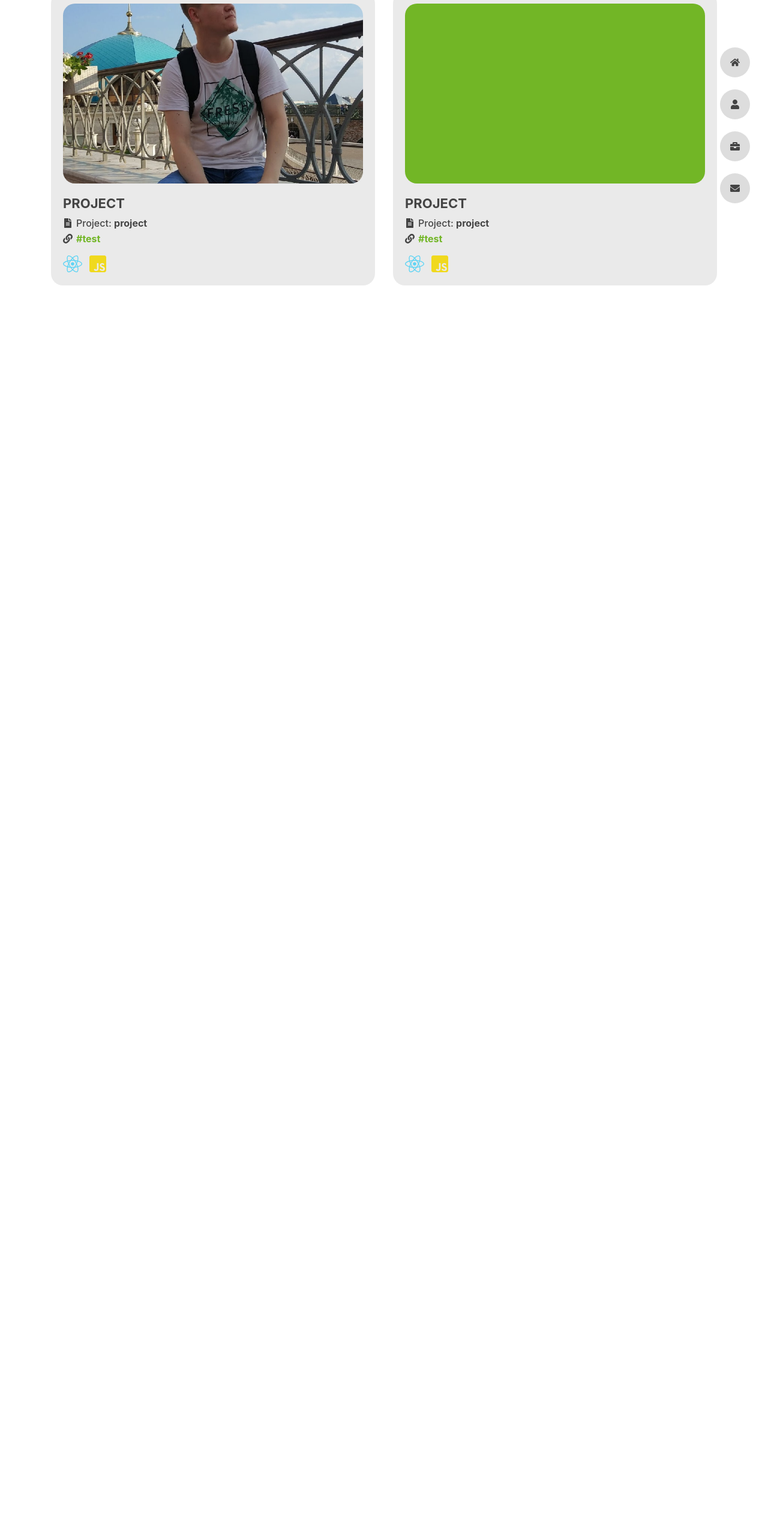
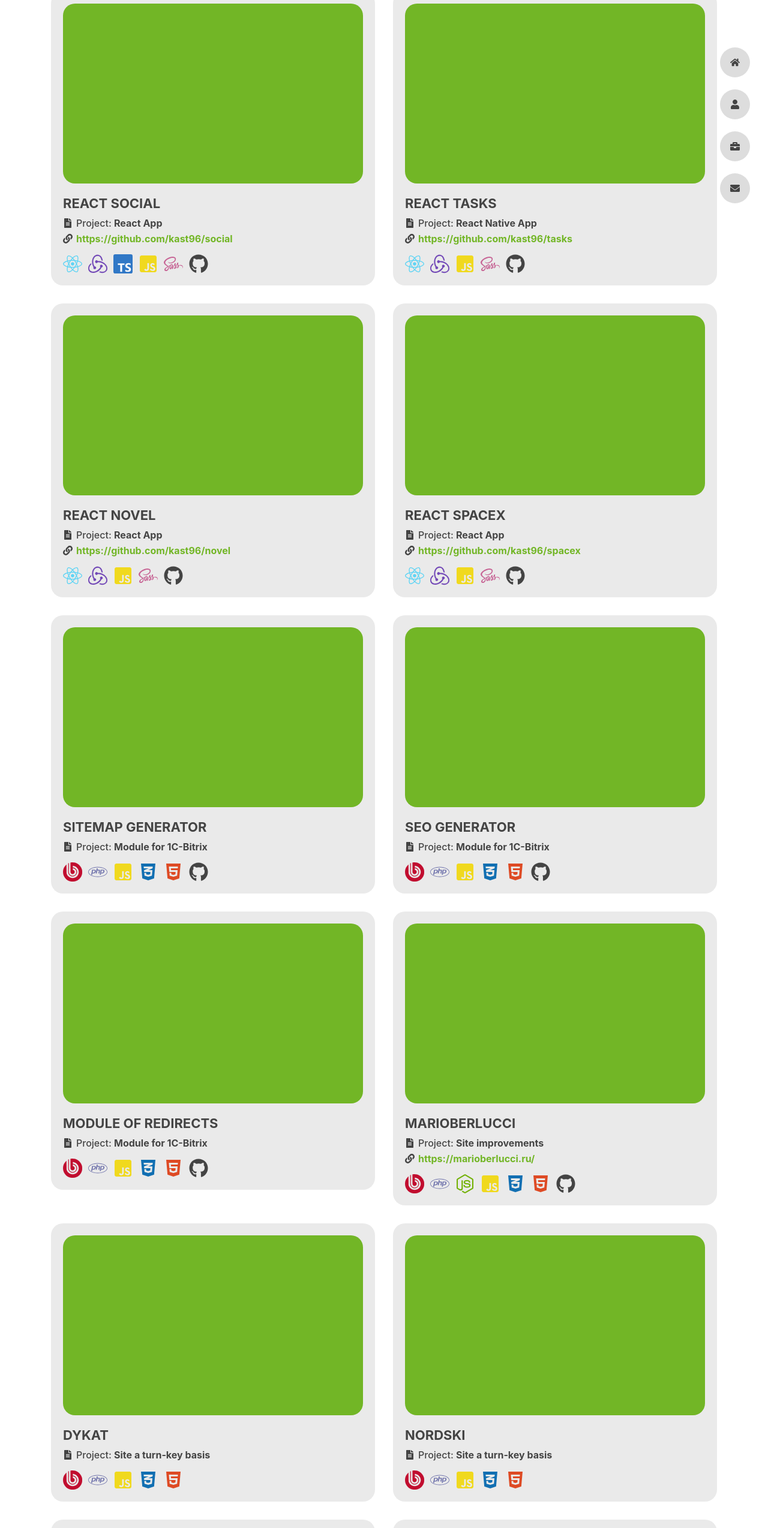
Before and after one commit to kast96/portfolio, a React (Create React App) app: page /portfolio in a window 1280 px wide. Shown: the part 191-2739 px from the top of the page at 60% size. Before the commit the page ends 800 px from the top, so only its background shows below. Built offline with nearby package versions, Linux system fonts and the light colour scheme.

Commit message:
add portfolio items

```diff
--- a/src/components/pages/PortfolioPage/PortfolioPage.tsx
+++ b/src/components/pages/PortfolioPage/PortfolioPage.tsx
@@ -1,5 +1,8 @@
-import { FaFileAlt, FaJsSquare, FaLink, FaReact } from "react-icons/fa"
+import { FaCss3Alt, FaFileAlt, FaGithub, FaHtml5, FaJsSquare, FaLink, FaNodeJs, FaPhp, FaReact, FaSass } from "react-icons/fa"
 import { PortfolioPageStyled } from "./PortfolioPage.styled"
+import SvgBitrix from "../../../images/icons/1c_bitrix"
+import SvgTs from "../../../images/icons/ts"
+import SvgRedux from "../../../images/icons/redux"
 
 export const PortfolioPage = () => {
 	type ProjectItemType = {
@@ -15,22 +18,171 @@ export const PortfolioPage = () => {
 
 	let portfolio = [
 		{
-			name: 'Project',
-			img: '/images/me.jpg',
-			project: 'project',
-			link: '#test',
+			name: 'React Social',
+			project: 'React App',
+			link: 'https://github.com/kast96/social',
 			stack: [
 				{code: 'react', icon: <FaReact />},
-				{code: 'js', icon: <FaJsSquare />}
+				{code: 'redux', icon: <SvgRedux />},
+				{code: 'ts', icon: <SvgTs />},
+				{code: 'js', icon: <FaJsSquare />},
+				{code: 'sass', icon: <FaSass />},
+				{code: 'git', icon: <FaGithub />},
 			]
 		},
 		{
-			name: 'Project',
-			project: 'project',
-			link: '#test',
+			name: 'React Tasks',
+			project: 'React Native App',
+			link: 'https://github.com/kast96/tasks',
 			stack: [
 				{code: 'react', icon: <FaReact />},
-				{code: 'js', icon: <FaJsSquare />}
+				{code: 'redux', icon: <SvgRedux />},
+				{code: 'js', icon: <FaJsSquare />},
+				{code: 'sass', icon: <FaSass />},
+				{code: 'git', icon: <FaGithub />},
+			]
+		},
+		{
+			name: 'React Novel',
+			project: 'React App',
+			link: 'https://github.com/kast96/novel',
+			stack: [
+				{code: 'react', icon: <FaReact />},
+				{code: 'redux', icon: <SvgRedux />},
+				{code: 'js', icon: <FaJsSquare />},
+				{code: 'sass', icon: <FaSass />},
+				{code: 'git', icon: <FaGithub />},
+			]
+		},
+		{
+			name: 'React SpaceX',
+			project: 'React App',
+			link: 'https://github.com/kast96/spacex',
+			stack: [
+				{code: 'react', icon: <FaReact />},
+				{code: 'redux', icon: <SvgRedux />},
+				{code: 'js', icon: <FaJsSquare />},
+				{code: 'sass', icon: <FaSass />},
+				{code: 'git', icon: <FaGithub />},
+			]
+		},
+		{
+			name: 'Sitemap Generator',
+			project: 'Module for 1C-Bitrix',
+			stack: [
+				{code: 'bitrix', icon: <SvgBitrix />},
+				{code: 'php', icon: <FaPhp />},
+				{code: 'js', icon: <FaJsSquare />},
+				{code: 'css', icon: <FaCss3Alt />},
+				{code: 'html', icon: <FaHtml5 />},
+				{code: 'git', icon: <FaGithub />},
+			]
+		},
+		{
+			name: 'SEO Generator',
+			project: 'Module for 1C-Bitrix',
+			stack: [
+				{code: 'bitrix', icon: <SvgBitrix />},
+				{code: 'php', icon: <FaPhp />},
+				{code: 'js', icon: <FaJsSquare />},
+				{code: 'css', icon: <FaCss3Alt />},
+				{code: 'html', icon: <FaHtml5 />},
+				{code: 'git', icon: <FaGithub />},
+			]
+		},
+		{
+			name: 'Module of redirects',
+			project: 'Module for 1C-Bitrix',
+			stack: [
+				{code: 'bitrix', icon: <SvgBitrix />},
+				{code: 'php', icon: <FaPhp />},
+				{code: 'js', icon: <FaJsSquare />},
+				{code: 'css', icon: <FaCss3Alt />},
+				{code: 'html', icon: <FaHtml5 />},
+				{code: 'git', icon: <FaGithub />},
+			]
+		},
+		{
+			name: 'Marioberlucci',
+			project: 'Site improvements',
+			link: 'https://marioberlucci.ru/',
+			stack: [
+				{code: 'bitrix', icon: <SvgBitrix />},
+				{code: 'php', icon: <FaPhp />},
+				{code: 'node', icon: <FaNodeJs />},
+				{code: 'js', icon: <FaJsSquare />},
+				{code: 'css', icon: <FaCss3Alt />},
+				{code: 'html', icon: <FaHtml5 />},
+				{code: 'git', icon: <FaGithub />},
+			]
+		},
+		{
+			name: 'Dykat',
+			project: 'Site a turn-key basis',
+			stack: [
+				{code: 'bitrix', icon: <SvgBitrix />},
+				{code: 'php', icon: <FaPhp />},
+				{code: 'js', icon: <FaJsSquare />},
+				{code: 'css', icon: <FaCss3Alt />},
+				{code: 'html', icon: <FaHtml5 />},
+			]
+		},
+		{
+			name: 'Nordski',
+			project: 'Site a turn-key basis',
+			stack: [
+				{code: 'bitrix', icon: <SvgBitrix />},
+				{code: 'php', icon: <FaPhp />},
+				{code: 'js', icon: <FaJsSquare />},
+				{code: 'css', icon: <FaCss3Alt />},
+				{code: 'html', icon: <FaHtml5 />},
+			]
+		},
+		{
+			name: 'Santalux',
+			project: 'Site improvements',
+			link: "https://santalux.ru",
+			stack: [
+				{code: 'bitrix', icon: <SvgBitrix />},
+				{code: 'php', icon: <FaPhp />},
+				{code: 'js', icon: <FaJsSquare />},
+				{code: 'css', icon: <FaCss3Alt />},
+				{code: 'html', icon: <FaHtml5 />},
+			]
+		},
+		{
+			name: 'ХимПромКомплект',
+			project: 'Site a turn-key basis',
+			link: "https://hpk-penza.com/",
+			stack: [
+				{code: 'bitrix', icon: <SvgBitrix />},
+				{code: 'php', icon: <FaPhp />},
+				{code: 'js', icon: <FaJsSquare />},
+				{code: 'css', icon: <FaCss3Alt />},
+				{code: 'html', icon: <FaHtml5 />},
+			]
+		},
+		{
+			name: 'Sensa Massage',
+			project: 'Site improvements',
+			link: "https://sensa-massage.ru",
+			stack: [
+				{code: 'bitrix', icon: <SvgBitrix />},
+				{code: 'php', icon: <FaPhp />},
+				{code: 'js', icon: <FaJsSquare />},
+				{code: 'css', icon: <FaCss3Alt />},
+			]
+		},
+		{
+			name: 'Кристалл',
+			project: 'Site a turn-key basis, improvements',
+			link: "https://vodada.com/",
+			stack: [
+				{code: 'bitrix', icon: <SvgBitrix />},
+				{code: 'php', icon: <FaPhp />},
+				{code: 'js', icon: <FaJsSquare />},
+				{code: 'css', icon: <FaCss3Alt />},
+				{code: 'html', icon: <FaHtml5 />},
 			]
 		},
 	] as Array<ProjectItemType>
```
